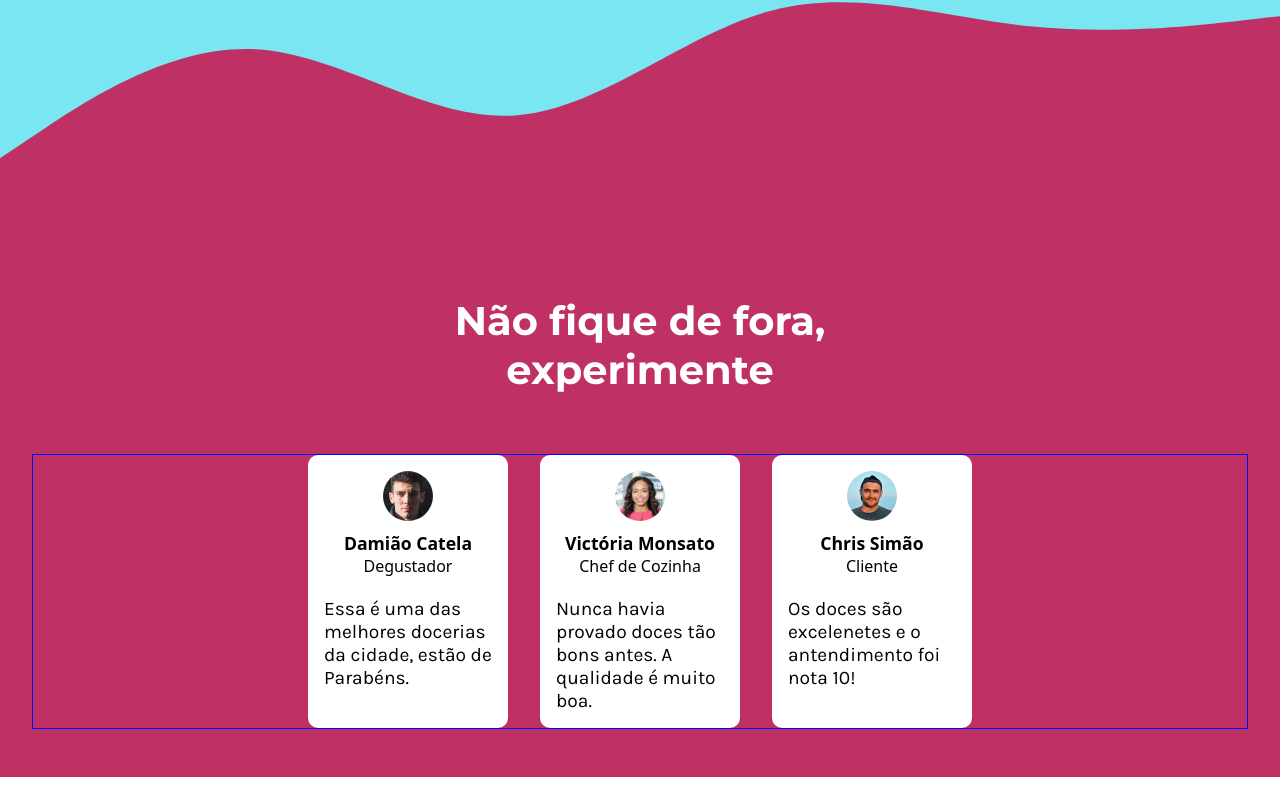
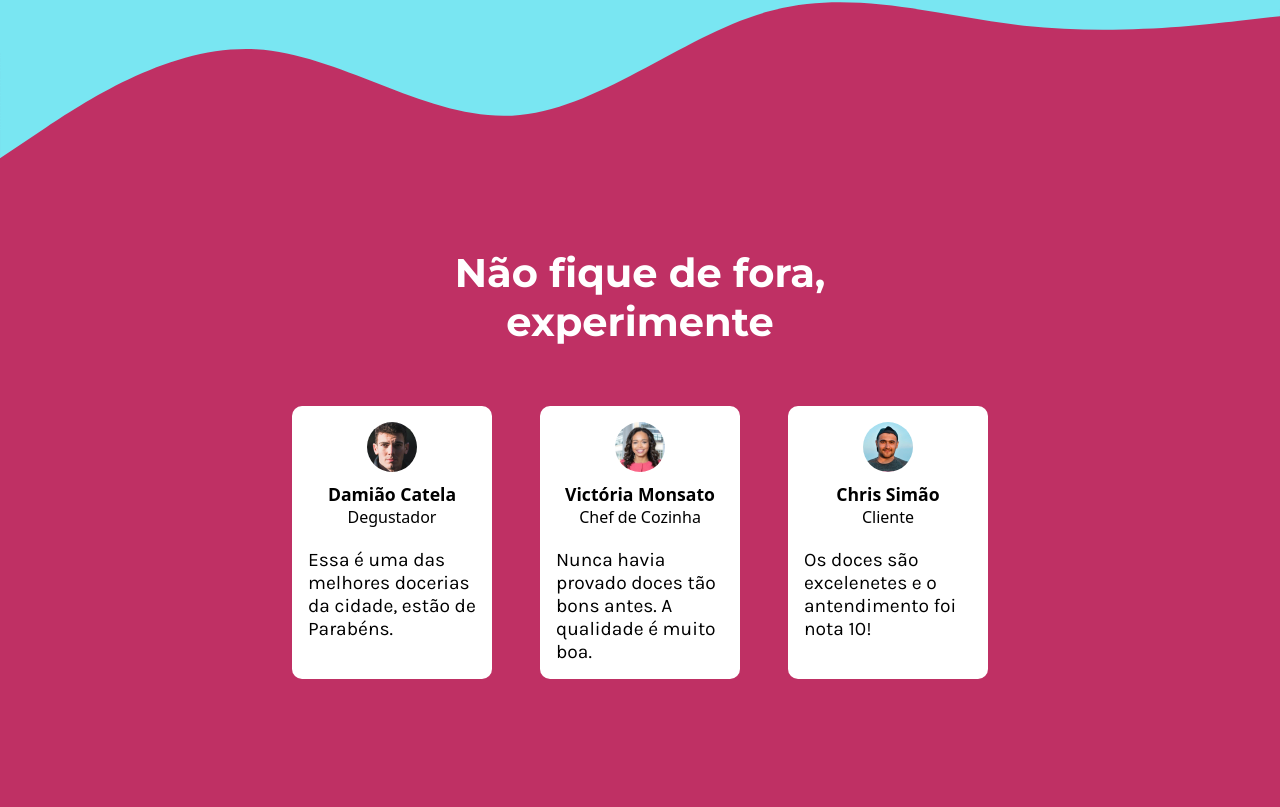
Before and after one commit to Nelson-DevStack/doceria-site, a React (Vite) app: page / in a window 1280 px wide. Shown: the part 2786-3593 px from the top of the page. Before the commit the page ends 3563 px from the top, so only its background shows below. Built offline with nearby package versions, Linux system fonts and the light colour scheme.

Commit message:
review section

```diff
--- a/src/components/ContactSection/style.module.css
+++ b/src/components/ContactSection/style.module.css
@@ -14,21 +14,17 @@
 .lastWaveWrapper {
   width: 100%;
   background-color: #BF3064;
-  margin-top: -10px;
 }
 
 .lastWaveWrapper img {
   transform: rotate(180deg);
+  margin-top: -10px;
 }
 
 .content {
   padding: 2em 0;
   background-color: #79E6F2;
 }
-
-/* .container {
-  display: grid;
-} */
 
 .imageWrapper {
   display: none;
--- a/src/components/ReviewsSection/style.module.css
+++ b/src/components/ReviewsSection/style.module.css
@@ -1,5 +1,5 @@
 .section {
-  padding: 3em 0;
+  padding: 0 0 8em 0;
   width: 100%;
   background-color: #BF3064;
   grid-column: span 3;
@@ -67,9 +67,8 @@
   .cardGrid {
     flex-direction: row;
     max-width: 100%;
-    border: 1px solid blue;
     justify-content: center;
-    gap: 2em;
+    gap: 3em;
   }
 
   .card {
```
Also changed, not shown: src/components/ContactSection/index.tsx (+1 -6 lines).
